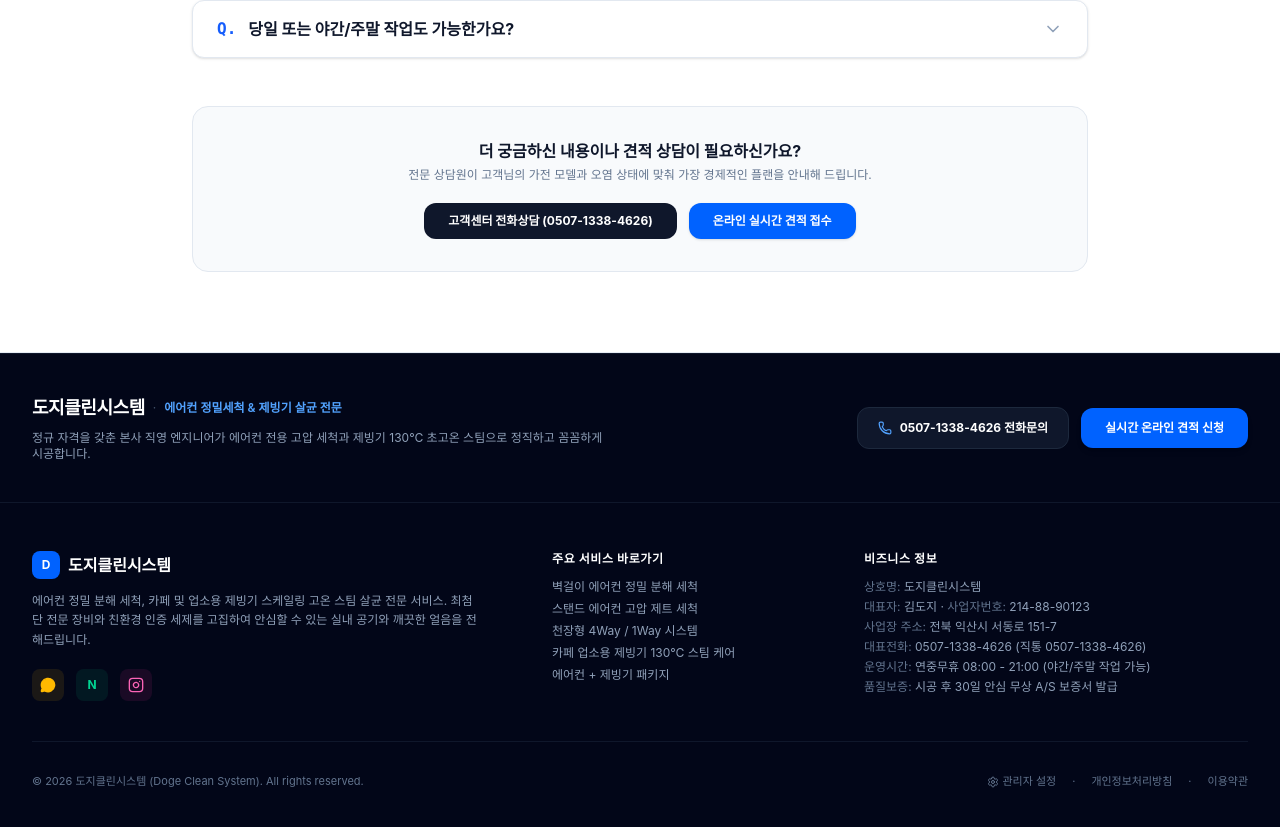
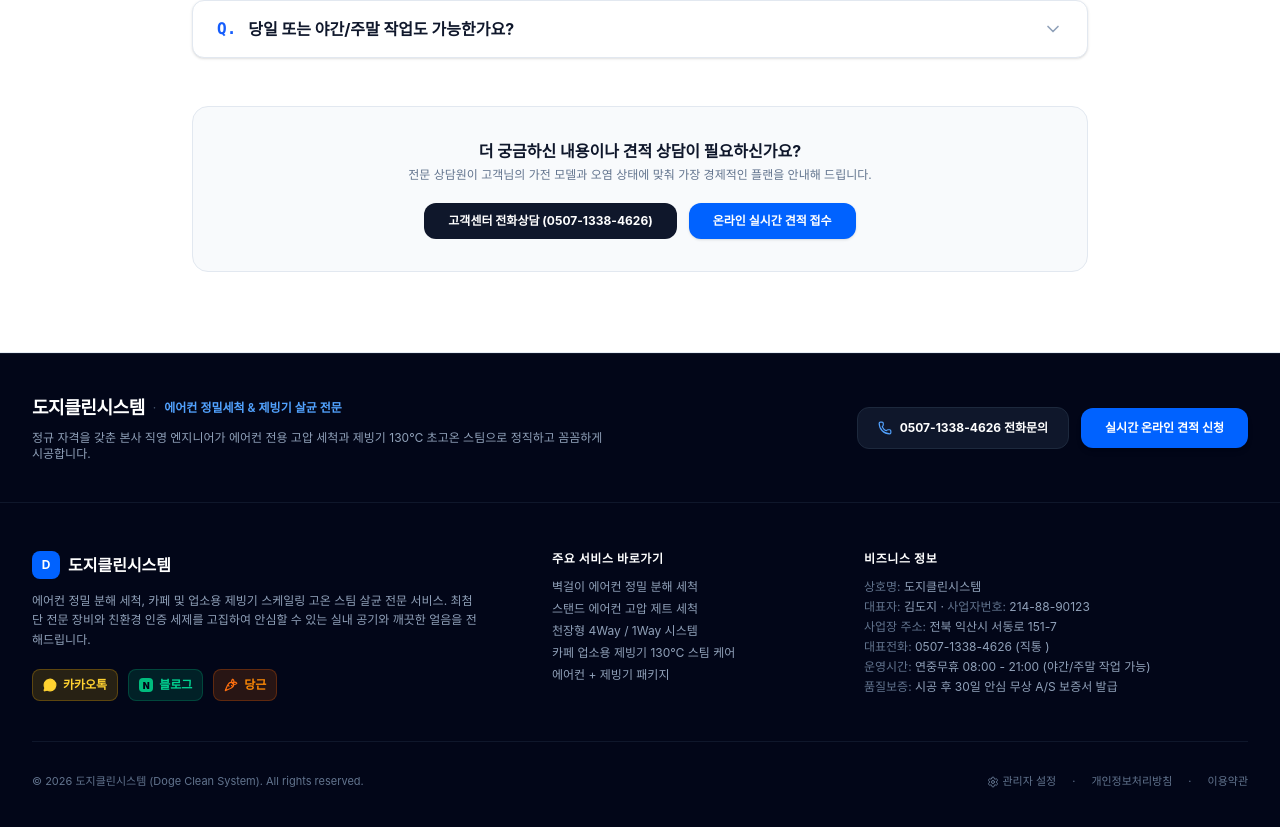
Before and after one commit to jwony2008-netizen/-, a React (Vite) app: page / in a window 1280 px wide. Shown: the part 6529-7356 px from the top of the page. Built offline with nearby package versions, Linux system fonts and the light colour scheme; a web font is replaced by a local one.

Commit message:
feat: update social links and migrate config to v7
- Replace Instagram with Daangn business profile
- Update contact link defaults
- Implement v6 to v7 configuration migration
- Refactor footer to support improved social links

```diff
--- a/src/App.tsx
+++ b/src/App.tsx
@@ -31,8 +31,20 @@ export default function App() {
   // 1. Persistent State initialized from LocalStorage (with schema migration)
   const [config, setConfig] = useState<SiteConfig>(() => {
     try {
-      const saved = localStorage.getItem('doge_clean_config_v6');
-      if (saved) return JSON.parse(saved);
+      const saved = localStorage.getItem('doge_clean_config_v7');
+      if (saved) return { ...initialSiteConfig, ...JSON.parse(saved) };
+      // Seamless migration from v6 with updated Kakao, Daangn, and Naver Blog links
+      const prevV6 = localStorage.getItem('doge_clean_config_v6');
+      if (prevV6) {
+        const parsed = JSON.parse(prevV6);
+        return {
+          ...initialSiteConfig,
+          ...parsed,
+          kakaoUrl: initialSiteConfig.kakaoUrl,
+          daangnUrl: initialSiteConfig.daangnUrl,
+          naverBlogUrl: initialSiteConfig.naverBlogUrl,
+        };
+      }
       return initialSiteConfig;
     } catch {
       return initialSiteConfig;
@@ -69,7 +81,7 @@ export default function App() {
   // Sync to LocalStorage & Document Meta
   useEffect(() => {
     try {
-      localStorage.setItem('doge_clean_config_v6', JSON.stringify(config));
+      localStorage.setItem('doge_clean_config_v7', JSON.stringify(config));
     } catch (e) {
       console.warn('LocalStorage save failed:', e);
     }
@@ -145,6 +157,7 @@ export default function App() {
     setConfig(initialSiteConfig);
     setPortfolio(initialPortfolio);
     setQuotes(initialQuotes);
+    localStorage.removeItem('doge_clean_config_v7');
     localStorage.removeItem('doge_clean_config_v6');
     localStorage.removeItem('doge_clean_portfolio_v6');
     localStorage.removeItem('doge_clean_quotes_v6');
--- a/src/components/Footer.tsx
+++ b/src/components/Footer.tsx
@@ -1,5 +1,5 @@
 import React from 'react';
-import { Phone, MessageCircle, Instagram, Settings } from 'lucide-react';
+import { Phone, MessageCircle, Carrot, Settings } from 'lucide-react';
 import { SiteConfig } from '../types';
 
 interface FooterProps {
@@ -62,33 +62,36 @@ export const Footer: React.FC<FooterProps> = ({ config, onOpenQuote, onOpenAdmin
             <p className="text-xs text-slate-400 leading-relaxed max-w-md">
               에어컨 정밀 분해 세척, 카페 및 업소용 제빙기 스케일링 고온 스팀 살균 전문 서비스. 최첨단 전문 장비와 친환경 인증 세제를 고집하여 안심할 수 있는 실내 공기와 깨끗한 얼음을 전해드립니다.
             </p>
-            <div className="flex items-center gap-3 pt-2">
+            <div className="flex flex-wrap items-center gap-2.5 pt-2">
               <a
-                href={config.kakaoUrl}
+                href={config.kakaoUrl || 'http://pf.kakao.com/_xexbJxeG/friend'}
                 target="_blank"
                 rel="noreferrer"
-                className="w-8 h-8 rounded-lg bg-amber-400/10 hover:bg-amber-400/20 text-amber-400 flex items-center justify-center transition-colors"
-                title="카카오톡 채널"
+                className="h-8 px-2.5 rounded-lg bg-amber-400/15 hover:bg-amber-400/25 text-amber-300 flex items-center gap-1.5 transition-all border border-amber-400/25 text-xs font-semibold"
+                title="카카오톡 채널 상담"
               >
-                <MessageCircle className="w-4 h-4 fill-current" />
+                <MessageCircle className="w-3.5 h-3.5 fill-current" />
+                <span>카카오톡</span>
               </a>
               <a
-                href={config.naverBlogUrl}
+                href={config.naverBlogUrl || 'https://blog.naver.com/dogecare'}
                 target="_blank"
                 rel="noreferrer"
-                className="w-8 h-8 rounded-lg bg-emerald-500/10 hover:bg-emerald-500/20 text-emerald-400 flex items-center justify-center transition-colors font-bold text-xs"
-                title="네이버 블로그"
+                className="h-8 px-2.5 rounded-lg bg-emerald-500/15 hover:bg-emerald-500/25 text-emerald-400 flex items-center gap-1.5 transition-all border border-emerald-500/25 text-xs font-semibold"
+                title="네이버 공식 블로그"
               >
-                N
+                <span className="w-3.5 h-3.5 rounded bg-emerald-500 text-slate-950 font-black text-[9px] flex items-center justify-center leading-none">N</span>
+                <span>블로그</span>
               </a>
               <a
-                href={config.instagramUrl}
+                href={config.daangnUrl || 'https://daangn.com/kr/local-profile/도지홈케어-전북-1440766/?'}
                 target="_blank"
                 rel="noreferrer"
-                className="w-8 h-8 rounded-lg bg-pink-500/10 hover:bg-pink-500/20 text-pink-400 flex items-center justify-center transition-colors"
-                title="인스타그램"
+                className="h-8 px-2.5 rounded-lg bg-orange-500/15 hover:bg-orange-500/25 text-orange-400 flex items-center gap-1.5 transition-all border border-orange-500/25 text-xs font-semibold"
+                title="당근 비즈프로필"
               >
-                <Instagram className="w-4 h-4" />
+                <Carrot className="w-3.5 h-3.5 text-[#FF6F0F]" />
+                <span>당근</span>
               </a>
             </div>
           </div>
--- a/src/data/initialData.ts
+++ b/src/data/initialData.ts
@@ -7,10 +7,10 @@ export const initialSiteConfig: SiteConfig = {
   heroTitle: '보이지 않는 곳까지 깨끗하게, 에어컨 & 제빙기 케어의 표준',
   heroSubtitle: '단순 겉면 필터 청소가 아닌 송풍팬·열교환기·드레인판까지 꼼꼼한 정밀 분해 세척. 제빙기 130℃ 초고온 스팀 살균과 에어컨 고압 제트 세척으로 안심 호흡과 깨끗한 얼음을 약속합니다.',
   primaryPhone: '0507-1338-4626',
-  secondaryPhone: '0507-1338-4626',
-  kakaoUrl: 'https://pf.kakao.com',
-  instagramUrl: 'https://instagram.com',
-  naverBlogUrl: 'https://blog.naver.com',
+  kakaoUrl: 'http://pf.kakao.com/_xexbJxeG/friend',
+  daangnUrl: 'https://daangn.com/kr/local-profile/도지홈케어-전북-1440766/?',
+  naverBlogUrl: 'https://blog.naver.com/dogecare',
+  instagramUrl: '',
   operatingHours: '연중무휴 08:00 - 21:00 (야간/주말 작업 가능)',
   companyAddress: '전북 익산시 서동로 151-7',
   ceoName: '김도지',
--- a/src/types.ts
+++ b/src/types.ts
@@ -6,8 +6,9 @@ export interface SiteConfig {
   primaryPhone: string;
   secondaryPhone: string;
   kakaoUrl: string;
-  instagramUrl: string;
+  daangnUrl: string;
   naverBlogUrl: string;
+  instagramUrl?: string;
   operatingHours: string;
   companyAddress: string;
   ceoName: string;
```
